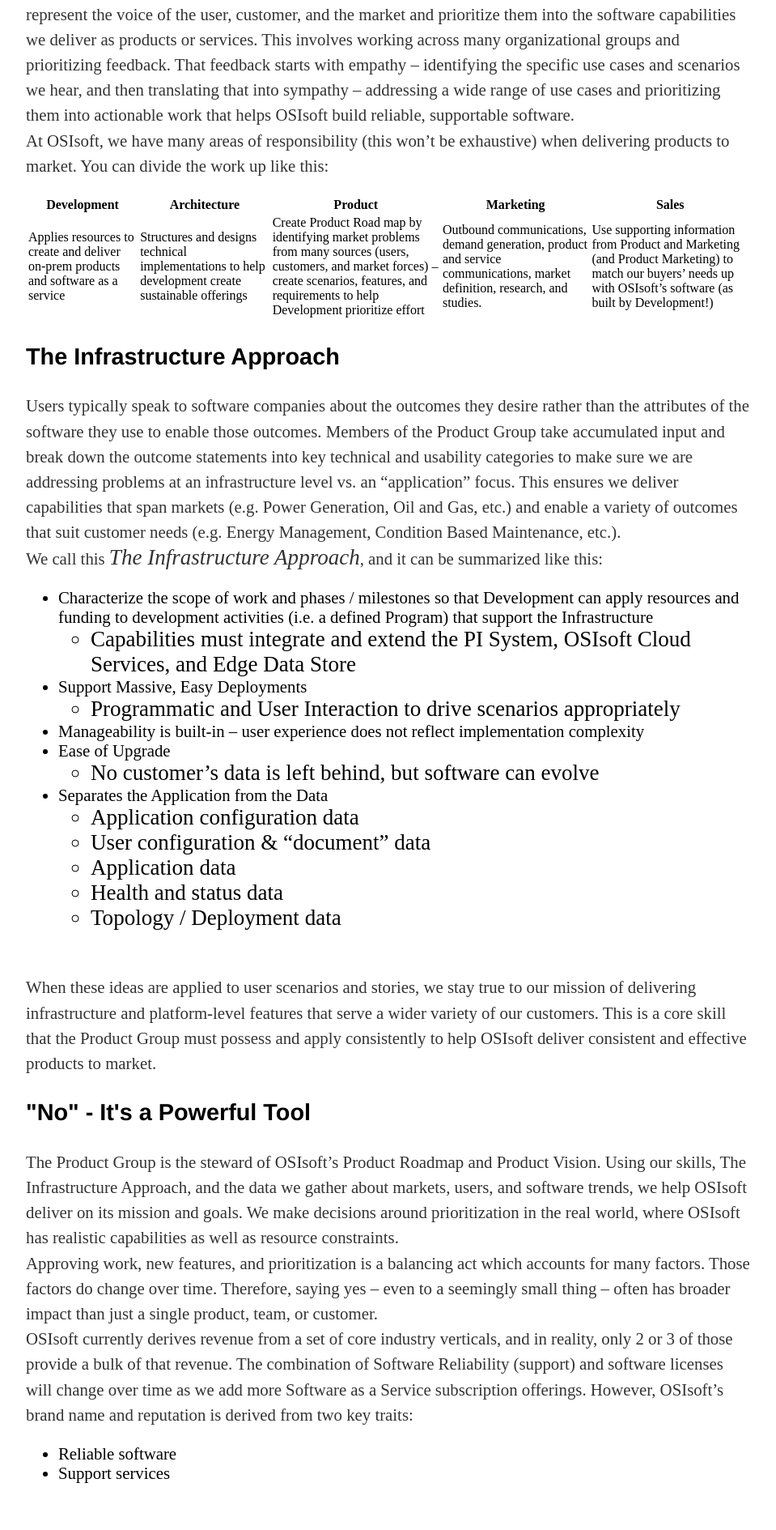
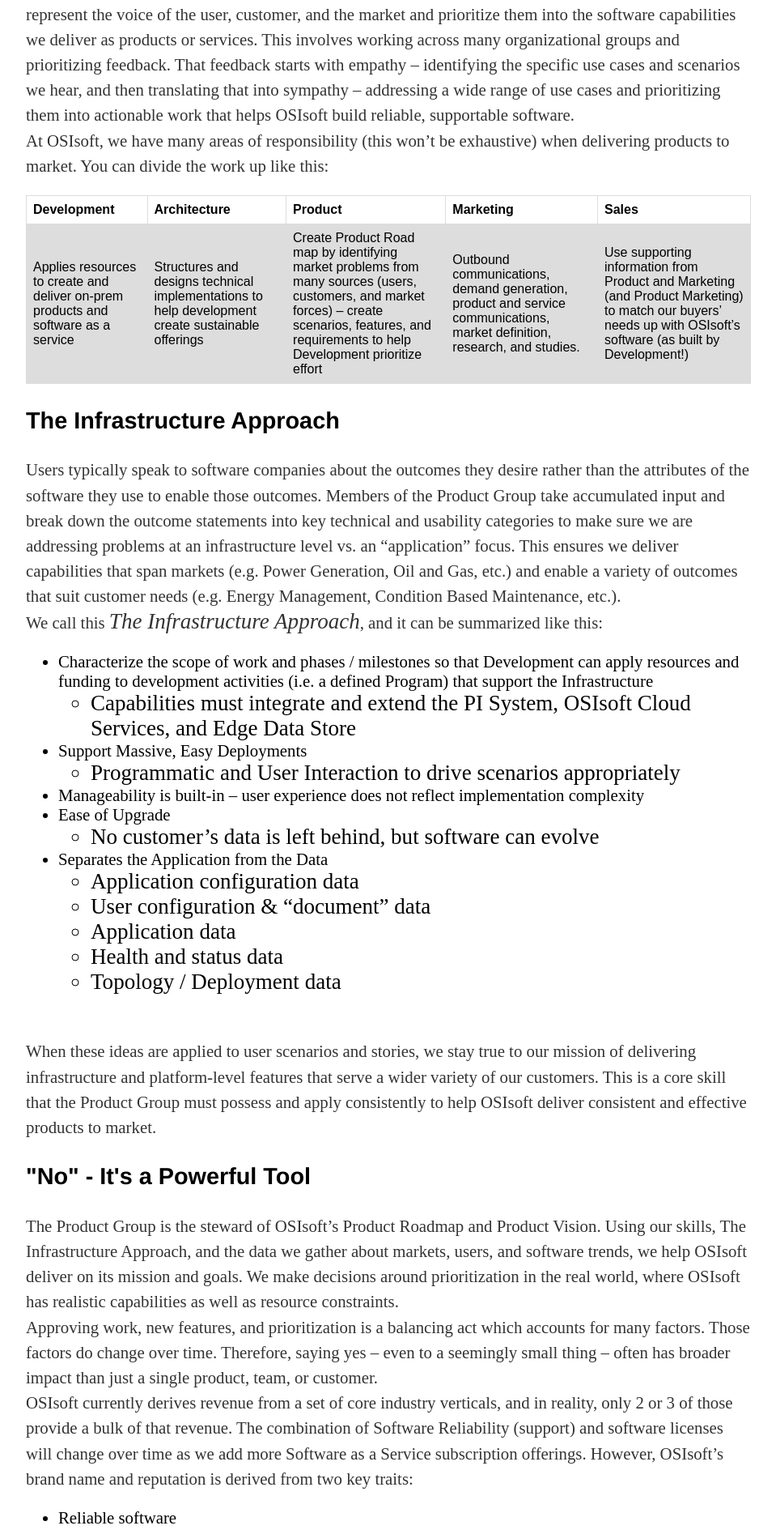
Before and after one commit to OSIEng/osieng.github.io, a Jekyll site: the page built from product_track/index.html, in a window 1280 px wide. Shown: the part 364-2253 px from the top of the page at 81% size, without its empty margins (160-1119 px from the left). Built offline with Jekyll 4.4.1, drawn with Linux system fonts in a browser that asks for light colours.

Commit message:
Update main.css

```diff
--- a/css/main.css
+++ b/css/main.css
@@ -55,3 +55,18 @@
 em {
     font-size: 1.3em
 }
+table {
+    font-family: arial, sans-serif;
+    border-collapse: collapse;
+    width: 100%;
+}
+
+td, th {
+    border: 1px solid #dddddd;
+    text-align: left;
+    padding: 8px;
+}
+
+tr:nth-child(even) {
+    background-color: #dddddd;
+}
```
